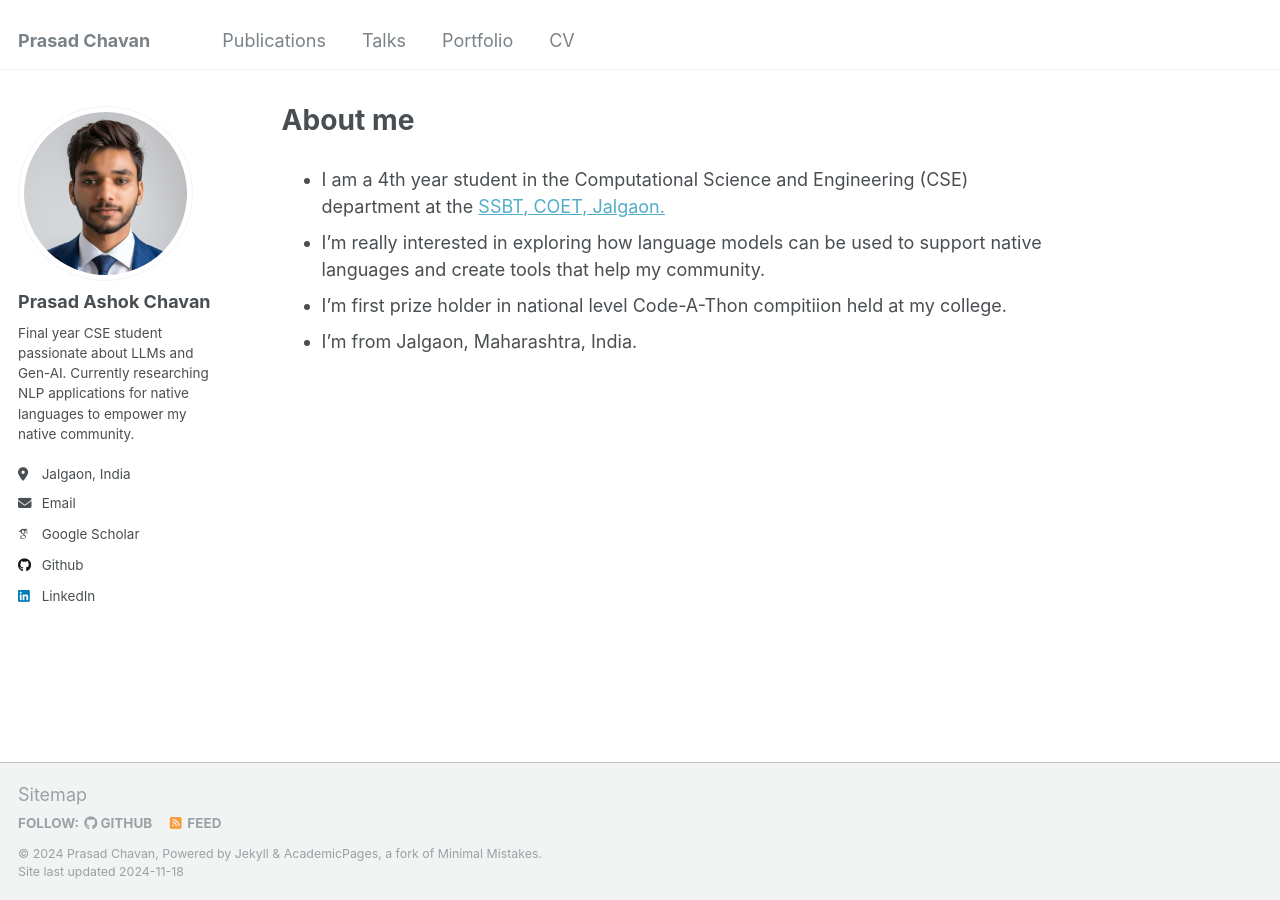
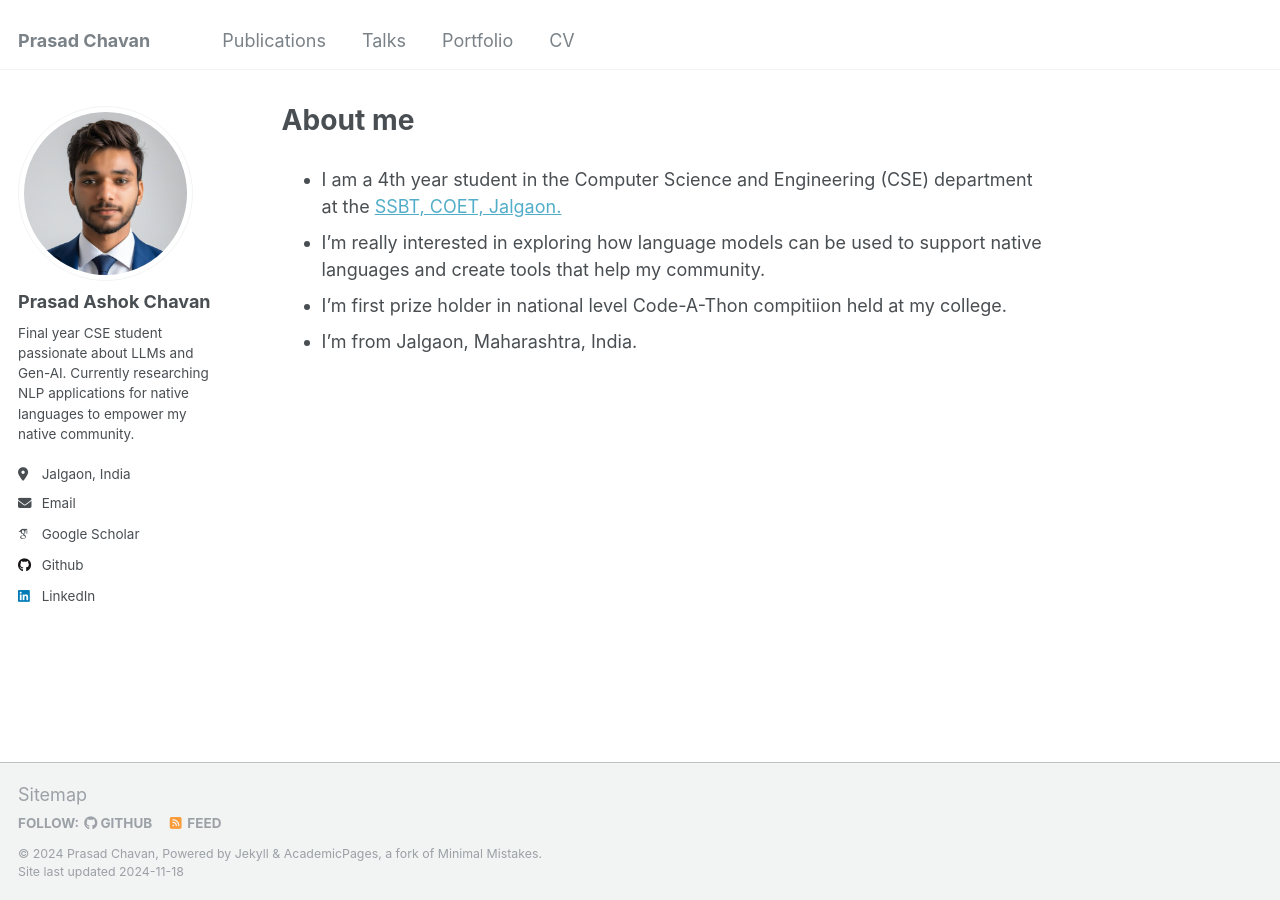
Before and after one commit to prasadchavann/prasadchavann.github.io, a Jekyll site: the page built from _pages/about.md, in a window 1280 px wide. Built offline with Jekyll 4.4.1, drawn with Linux system fonts in a browser that asks for light colours; some web fonts are replaced.

Commit message:
Update about.md

```diff
--- a/_pages/about.md
+++ b/_pages/about.md
@@ -8,7 +8,7 @@ redirect_from:
   - /about.html
 ---
 
-* I am a 4th year student in the Computational Science and Engineering (CSE) department at the [SSBT, COET, Jalgaon.](https://www.sscoetjalgaon.ac.in/)
+* I am a 4th year student in the Computer Science and Engineering (CSE) department at the [SSBT, COET, Jalgaon.](https://www.sscoetjalgaon.ac.in/)
 * I'm really interested in exploring how language models can be used to support native languages and create tools that help my community.
 * I'm first prize holder in national level Code-A-Thon compitiion held at my college.
 * I'm from Jalgaon, Maharashtra, India.
```
